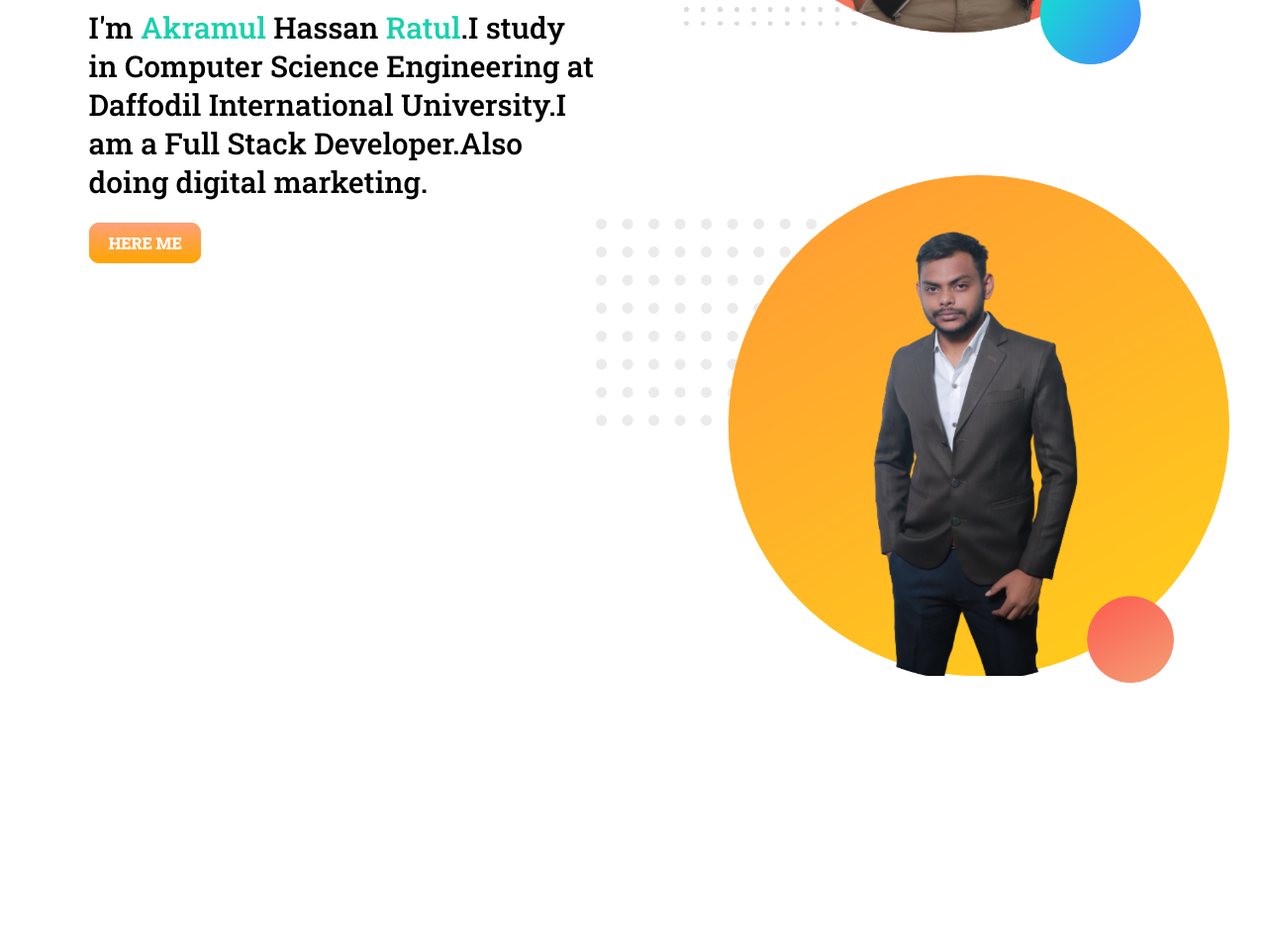
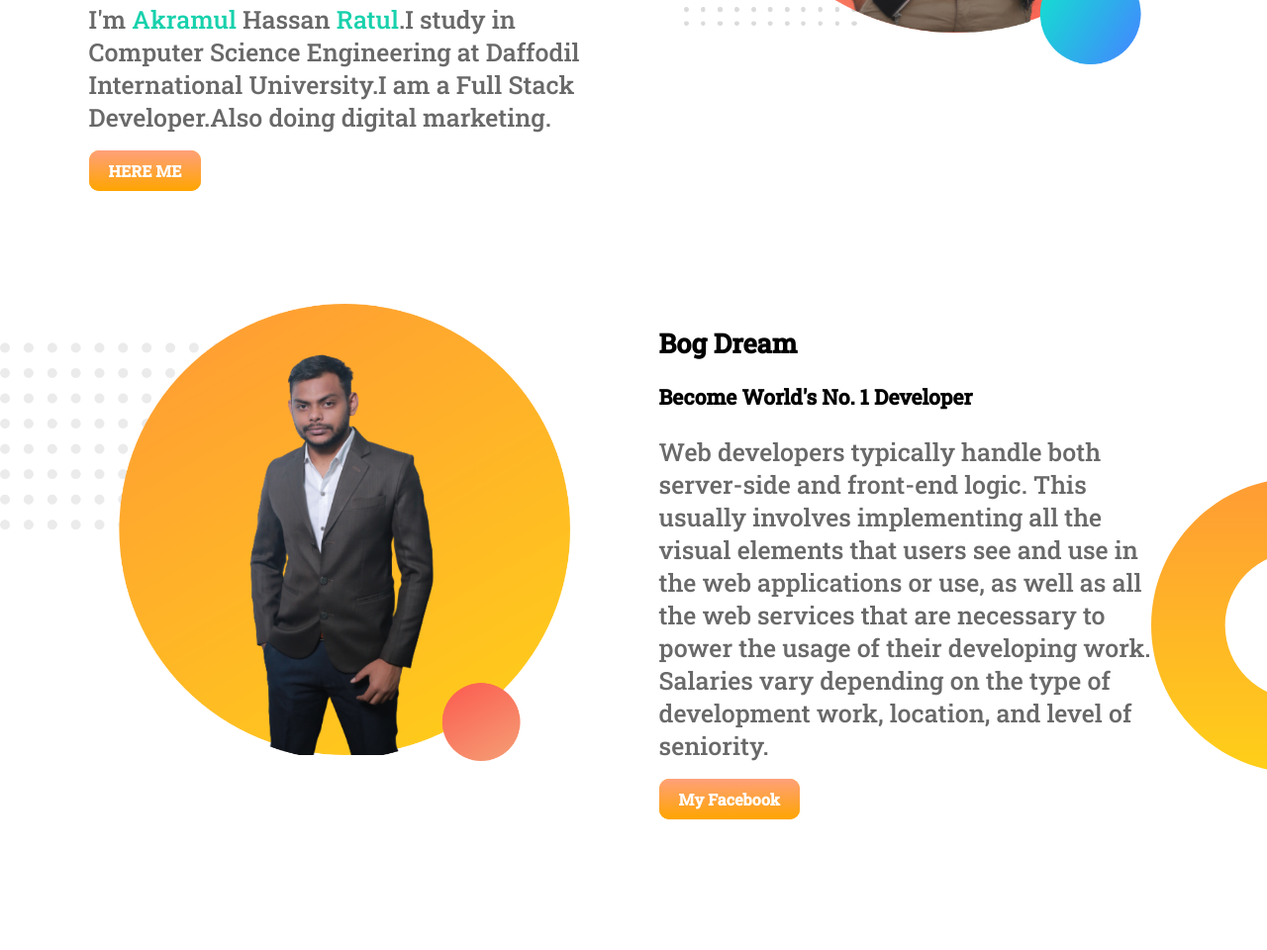
Before and after one commit to akramulratul/web-portfolio, a plain HTML site: page index.html in a window 1280 px wide. Shown: the part 443-1403 px from the top of the page at 99% size. Before the commit the page ends 1240 px from the top, so only its background shows below. Drawn offline with Linux system fonts and the light colour scheme.

Commit message:
middle complete

```diff
--- a/index.html
+++ b/index.html
@@ -27,6 +27,16 @@
              <img src="images/second.png">
 
          </div>
+         <div class="half">
+             <h2>Bog Dream</h2>
+             <h3>Become World's No. 1 Developer</h3>
+             <p> Web developers typically handle both server-side and front-end logic. This usually involves implementing all the visual elements that users see and use in the web applications or use, as well as all the web services that are necessary to power the usage of their developing work. Salaries vary depending on the type of development work, location, and level of seniority.</p><a class="link-button" target="_blank" href="https://www.facebook.com/akramul.ratul/">My Facebook</a>
+         </div>
+     </section>
+     <section class="experience-area">
+         <div class="half">
+
+         </div>
      </section>
 
 </body>
--- a/style.css
+++ b/style.css
@@ -2,7 +2,8 @@ h1{
     font-size: 60px;
 }
 p{
-    font-size: 30px;
+    font-size: 25px;
+    color: dimgray;
 }
 body{
     font-family: 'Roboto Slab', serif;
@@ -28,7 +29,8 @@ body{
 }
 section{
     height: 500px;
-    padding-bottom: 120px;
+    padding-bottom: 150px;
+    margin-bottom: 100px;
 }
 .link-button{
     text-decoration: none;
@@ -41,6 +43,12 @@ section{
     font-weight: 900;
 }
 .middle-half img{
-    width: 50%;
+    width: 45%;
+    float: left;
 
 }
+.middle-banner{
+    background-image: url("images/dream-bg.png");
+    background-repeat: no-repeat;
+    background-position: right;
+}
```
